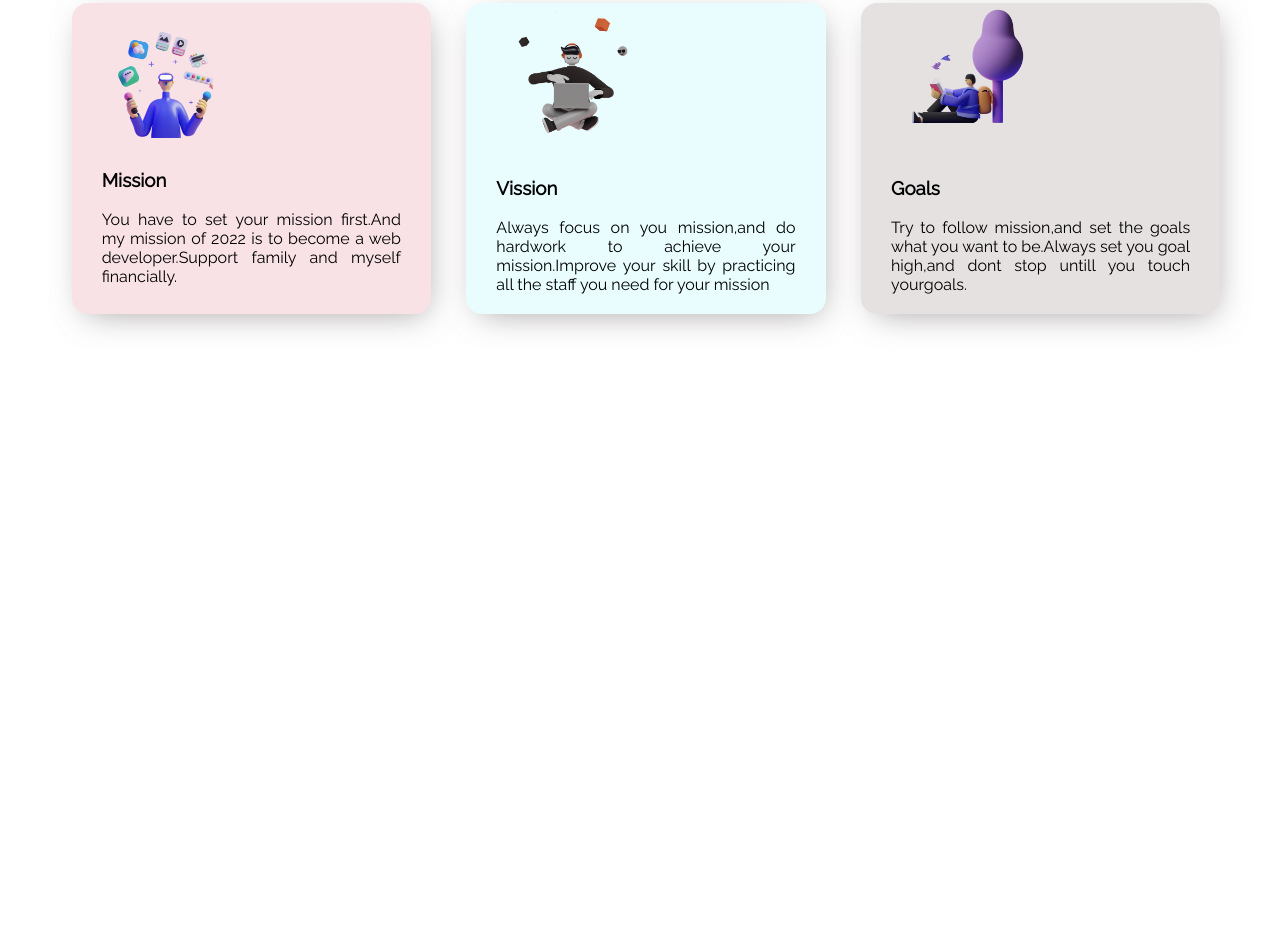
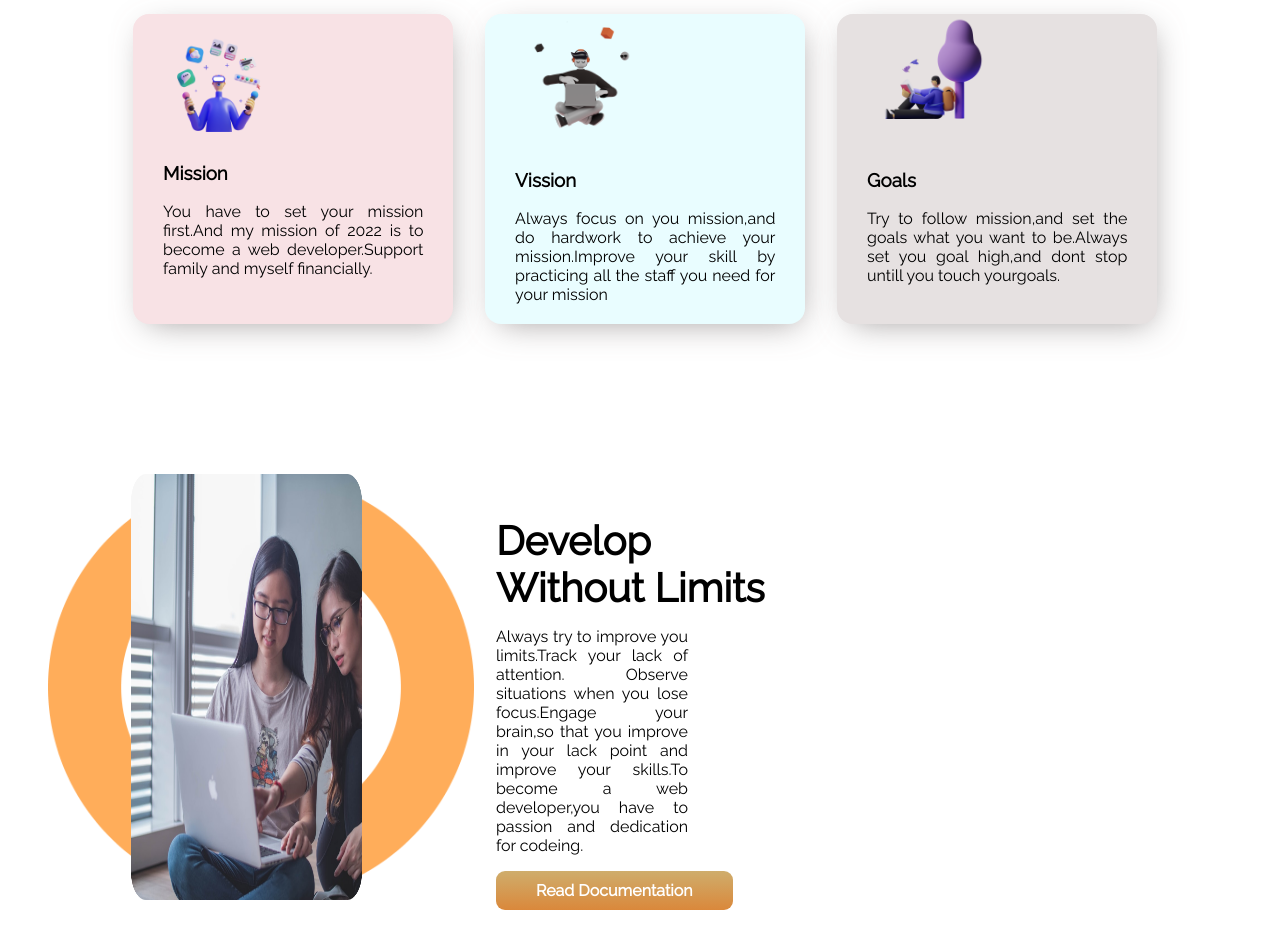
Before and after one commit to sajedasaju/mission-2022, a plain HTML site: page index.html in a window 1280 px wide. Shown: the part 685-1634 px from the top of the page. Before the commit the page ends 1149 px from the top, so only its background shows below. Drawn offline with nearby package versions, Linux system fonts and the light colour scheme.

Commit message:
develop section added

```diff
--- a/index.html
+++ b/index.html
@@ -23,7 +23,8 @@
 
 <body>
     <!-------- staring of stay focus section --------------->
-    <section class="stay-focus display-flex">
+    <section class="stay-focus ">
+        <div class="display-flex margin_all">
             <div class="half-width first-div">
 
                 <div id="stay-focus-heading">
@@ -32,8 +33,10 @@
                 </div>
 
 
-            <p>Focus as the act of concentrating your interest or activity on something.BY focusing in our aim and by
-                doing hardwork we can achive our goal.In 2022 ,we have to determine our mission first ,then follow step
+                <p>Focus as the act of concentrating your interest or activity on something.BY focusing in our aim and
+                    by
+                    doing hardwork we can achive our goal.In 2022 ,we have to determine our mission first ,then follow
+                    step
                     to reach the goal</p>
 
                 <a class="btn" href="#">Explore More</a>
@@ -46,13 +49,15 @@
                 <img class="stay-focus-img" src="./images/pictures/focus.png" alt="">
             </div>
 
+        </div>
+
     </section>
 
     <!-------- ending of stay focus section --------------->
 
     <section class="my-mission">
         <h2>My Mission in <span>2022</span></h2>
-        <div class="display-flex">
+        <div class="display-flex margin_all">
             <div class="my-mission-item width-for-mission mission-color">
                 <img src="./images/illustrators/illustrator-1.png" alt="">
                 <h3>Mission</h3>
@@ -89,6 +94,30 @@
 
     </section>
 
+    <section class="develop">
+        <div class="display-flex margin_all">
+
+            <div class="develop-first-div-width">
+                <img src="./images/pictures/coding.png" alt="">
+            </div>
+
+            <div class="develop-second-div-width">
+                <h2>Develop <br>Without Limits</h2>
+                <!-- <h4>Without Limits</h4> -->
+
+                <p>
+                    Always try to improve you limits.Track your lack of attention. Observe situations when you lose
+                    focus.Engage your brain,so that you improve in your lack point and improve your skills.To become a
+                    web developer,you have to passion and dedication for codeing.
+
+                </p>
+                <a class="btn" href="#">Read Documentation</a>
+            </div>
+        </div>
+
+
+    </section>
+
 
 
 </body>
--- a/style.css
+++ b/style.css
@@ -14,6 +14,10 @@ section{
     margin-left:3rem ;
     margin-right: 3rem;
 
+}
+.margin_all{
+    margin-left: 4rem;
+    margin-right: 4rem;
 }
 .span-color{
     font-family: 'Nunito', sans-serif;
@@ -118,3 +122,39 @@ section{
     margin-bottom: 20px;
 
 }
+
+.develop img{
+    width: 60%;
+    height: 100%;
+    margin-left: 5%;
+    margin-right: 0;
+}
+.develop-first-div-width{
+    width: 40%;
+
+ }
+.develop-second-div-width{
+    width: 70%;
+    margin-top: 10px;
+
+
+ }
+.develop-second-div-width h2{
+    font-weight: bolder;
+    margin-bottom: 10px;
+
+ }
+ .develop-second-div-width p{
+
+    padding-right: 30rem;
+    text-align: justify;
+    margin-bottom: 26px;
+
+ }
+ .develop{
+    background-image: url(./images/shapes/shape-1.png);
+    background-repeat: no-repeat;
+    background-size: contain;
+    background-position: left;
+
+ }
```
Lines whose indentation alone changed are shown as unchanged.
